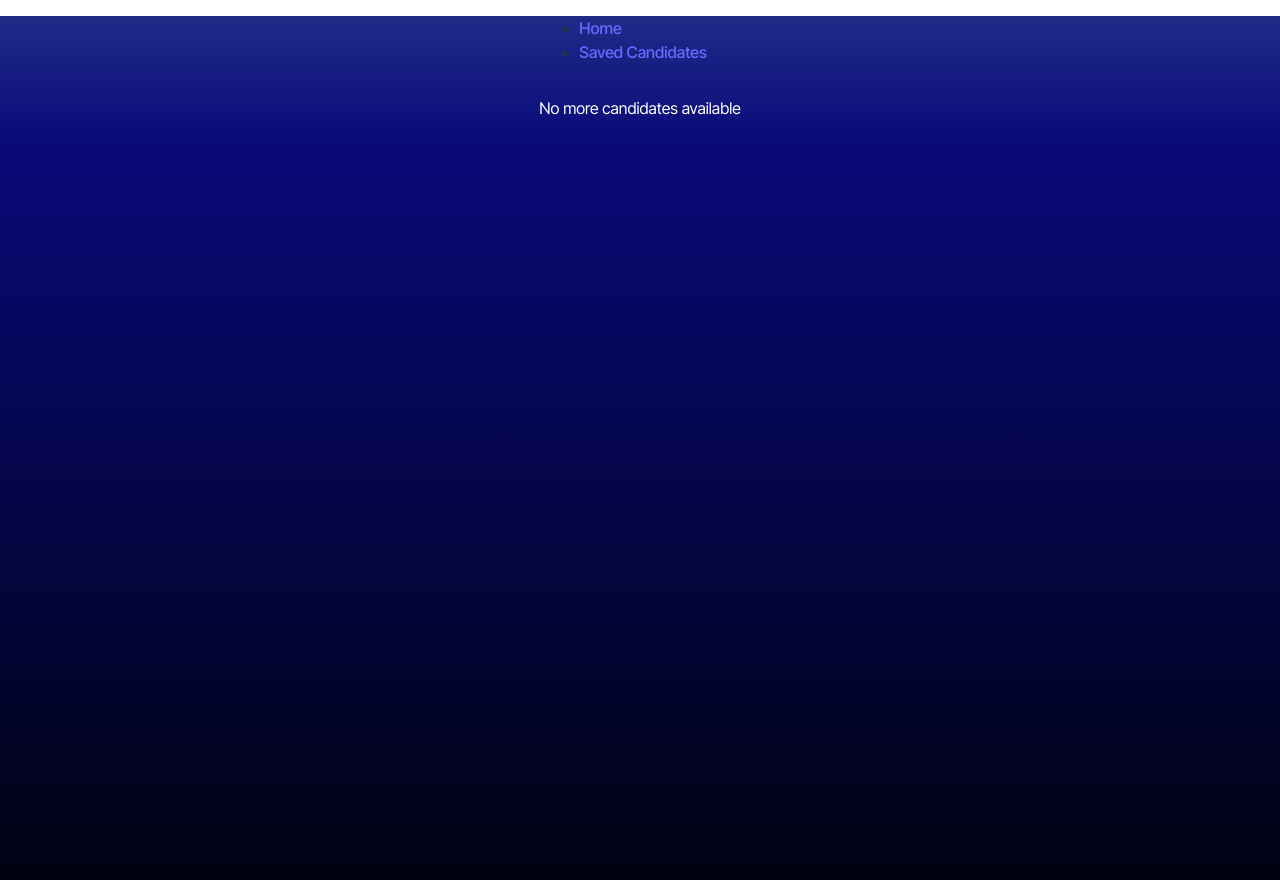
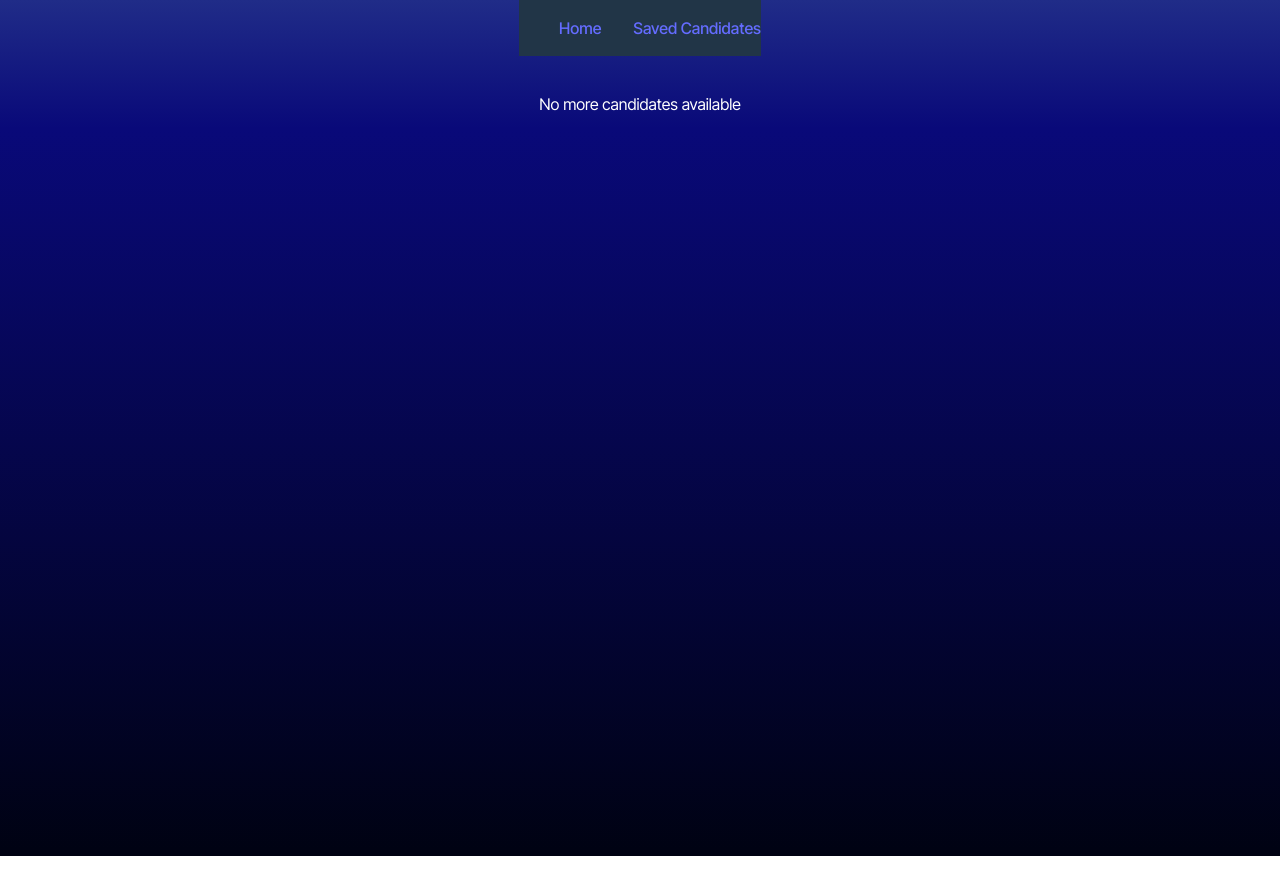
Before and after one commit to jkupi/Candidate-Search, a React (Vite) app: page / in a window 1280 px wide. After the commit the page ends 856 px from the top, so only its background shows below. Built offline with nearby package versions, Linux system fonts and the light colour scheme; no server answers.

Commit message:
added styling to both pages

```diff
--- a/src/index.css
+++ b/src/index.css
@@ -118,3 +118,74 @@ tbody tr:nth-child(odd) {
   width: 80vw;
   table-layout: fixed;
 }
+
+th {
+  padding: 10px;
+  border: 1px solid;
+  text-align: left;
+}
+
+td {
+  padding: 10px;
+  border: 1px solid;
+  text-align: left;
+}
+
+nav {
+  display: flex;
+  gap: 1rem;
+  justify-content: center;
+  background-color: #213547;
+  color: white;
+}
+
+nav ul {
+  list-style-type: none;
+  display: flex;
+  gap: 2rem;
+}
+
+nav li {
+  display: inline;
+}
+
+.candidateContainer {
+  display: flex;
+  justify-content: center;
+  align-items: center;
+  padding: 20px;
+}
+
+.candidateCard {
+  box-shadow: 20px 40px 8px rgba(5, 5, 5, 0.1);
+  overflow: hidden;
+  text-align: center;
+  padding: 10px;
+}
+
+.candidateAvatar {
+  width: 250px;
+  height: 250px;
+  border-radius: 50%;
+  object-fit: cover;
+  margin: 10px 0;
+}
+
+.saveBtn, .skipBtn {
+  padding: 20px;
+  border: none;
+  border-radius: 5px;
+  font-size: 1.5em;
+  cursor: pointer;
+  color: white;
+}
+
+.saveBtn {
+  background-color: #4CAF50;
+  margin-right: 10px;
+  margin-left: 10px;
+}
+
+.skipBtn {
+  background-color: #b80909;
+}
--- a/src/pages/CandidateSearch.tsx
+++ b/src/pages/CandidateSearch.tsx
@@ -82,22 +82,22 @@ const CandidateSearch = () => {
   };
 
   return (
-    <div>
+    <div className="candidateContainer">
       {status === "loading" && <p>Loading...</p>}
       {status === "noCandidates" && <p>No more candidates available</p>}
       {status === "ready" && currentCandidate && (
-        <div>
+        <div className="candidateCard">
           <h2>{currentCandidate.login}</h2>
-          <img src={currentCandidate.avatar_url} alt={currentCandidate.login} />
-          <p>Location: {currentCandidate.location || "N/A"}</p>
-          <p>Email: {currentCandidate.email || "N/A"}</p>
-          <p>Company: {currentCandidate.company || "N/A"}</p>
-          <p>Bio: {currentCandidate.bio || "N/A"}</p>
+          <img className="candidateAvatar" src={currentCandidate.avatar_url} alt={currentCandidate.login} />
+          <p><strong>Location:</strong> {currentCandidate.location || "N/A"}</p>
+          <p><strong>Email:</strong> {currentCandidate.email || "N/A"}</p>
+          <p><strong>Company:</strong> {currentCandidate.company || "N/A"}</p>
+          <p><strong>Bio:</strong> {currentCandidate.bio || "N/A"}</p>
           <a href={currentCandidate.html_url} target="_blank">
             Profile Link
           </a>
-          <button onClick={saveCandidate}>+</button>
-          <button onClick={skipCandidate}>-</button>
+          <button className='saveBtn' onClick={saveCandidate}>+</button>
+          <button className='skipBtn' onClick={skipCandidate}>-</button>
         </div>
       )}
     </div>
```
